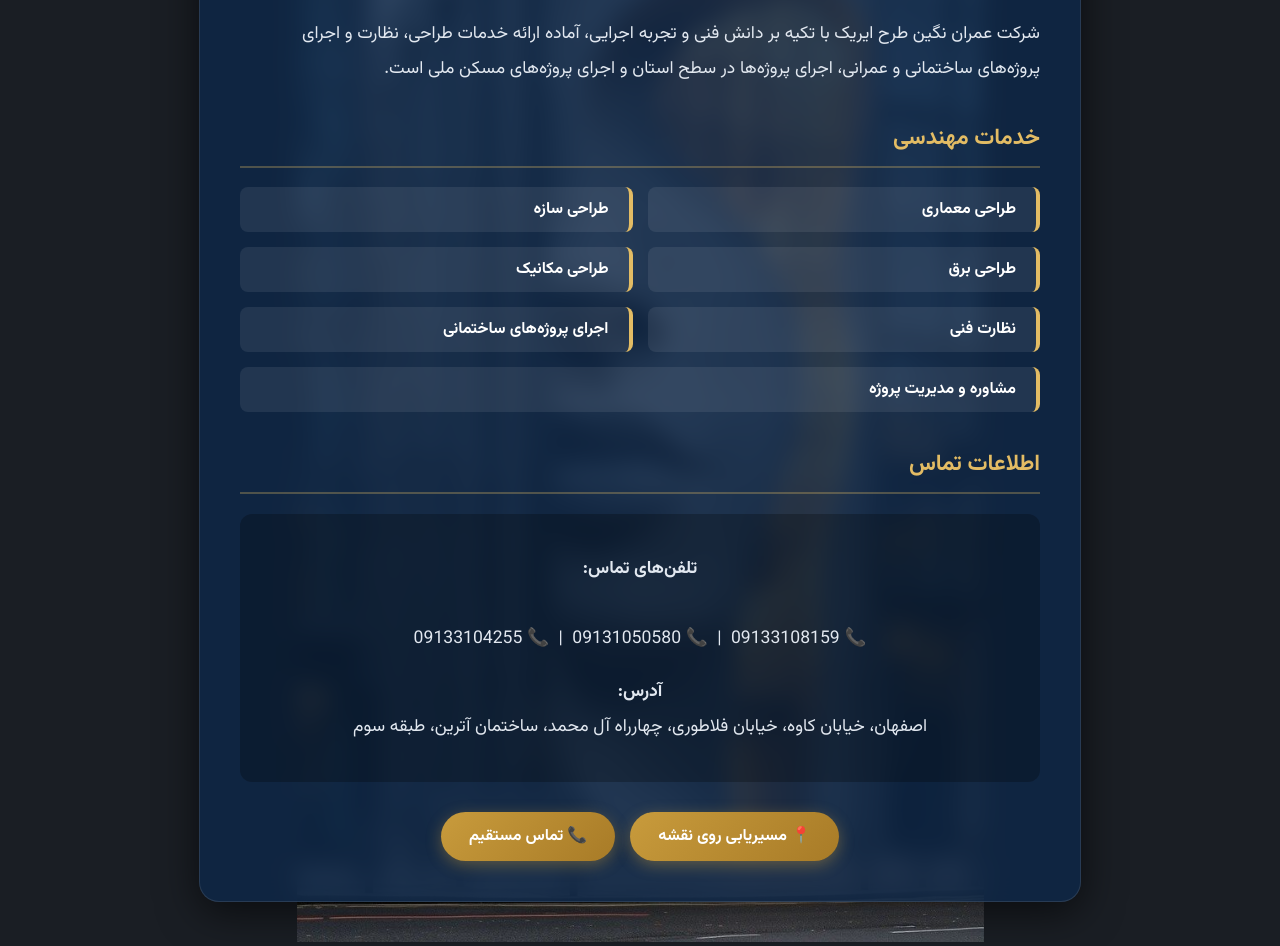
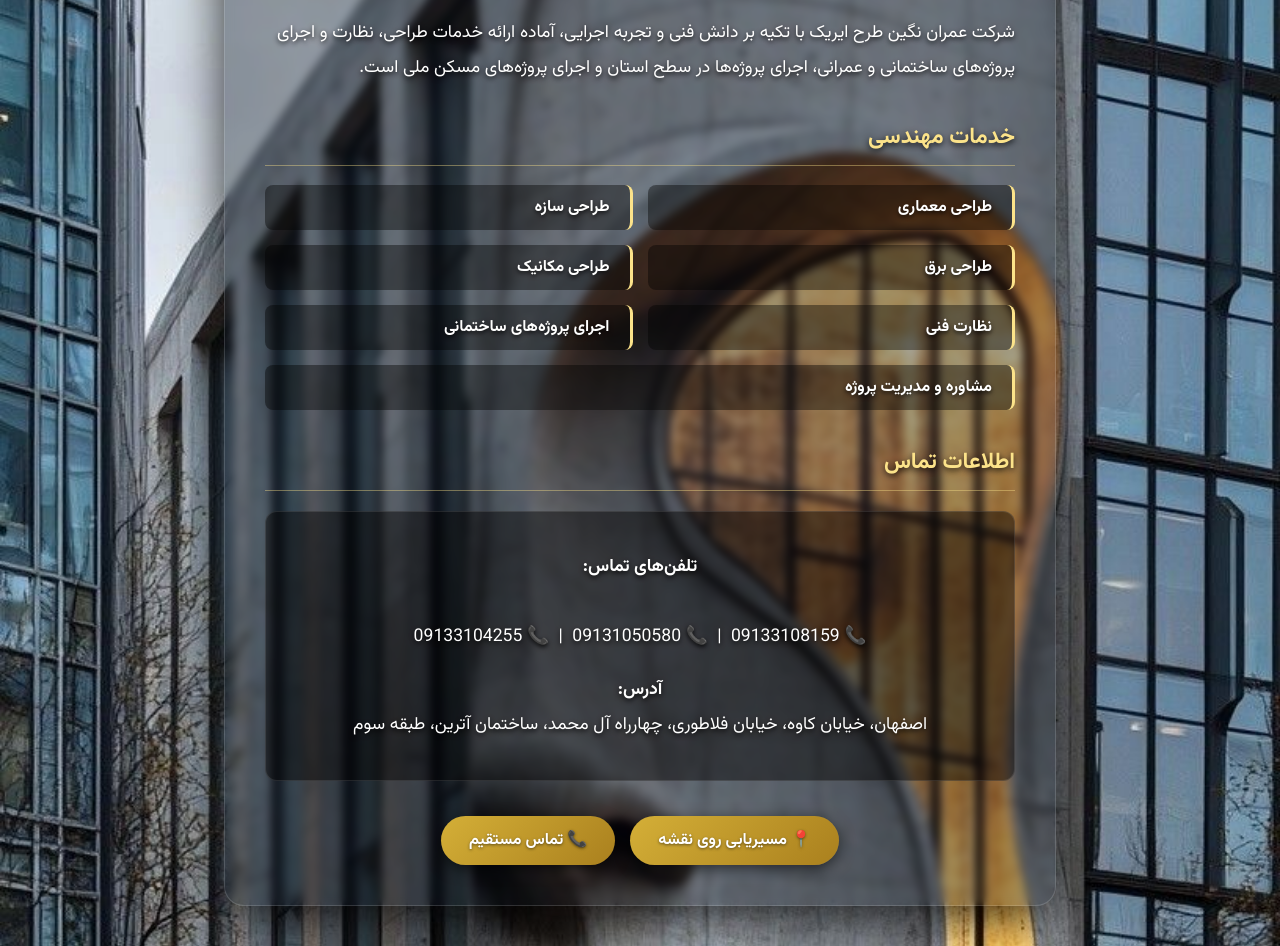
Before and after one commit to arshamek/omran, a plain HTML site: page index.html in a window 1280 px wide. Shown: the part 283-1229 px from the top of the page. Drawn offline with Linux system fonts and the light colour scheme.

Commit message:
Update index.html

```diff
--- a/index.html
+++ b/index.html
@@ -13,10 +13,10 @@
             padding: 0;
             color: #ffffff;
 
-            /* تنظیمات جدید پس‌زمینه برای نمایش کامل عکس */
-            background-color: #1a1e24;
+            /* تصویر به صورت تمام‌صفحه و پوستر-مانند */
+            background-color: #000;
             background-image: url('pinterest_1.jpg');
-            background-size: contain;
+            background-size: cover;
             background-position: center;
             background-attachment: fixed;
             background-repeat: no-repeat;
@@ -27,40 +27,42 @@
             min-height: 100vh;
         }
 
-        /* افکت شیشه‌ای (Glassmorphism) برای پنل اصلی */
+        /* پنل بسیار شفاف برای دیده شدن کامل عکس معماری */
         .container {
-            background: rgba(15, 39, 71, 0.85);
-            backdrop-filter: blur(12px);
-            -webkit-backdrop-filter: blur(12px);
-            max-width: 800px;
+            background: rgba(0, 10, 20, 0.35); /* شفافیت بسیار بالا */
+            backdrop-filter: blur(4px); /* تاری بسیار کم برای نمایان شدن عکس */
+            -webkit-backdrop-filter: blur(4px);
+            max-width: 750px;
             margin: 40px 20px;
             padding: 40px;
             border-radius: 20px;
-            box-shadow: 0 10px 40px rgba(0, 0, 0, 0.6);
-            border: 1px solid rgba(255, 255, 255, 0.1);
+            box-shadow: 0 10px 50px rgba(0, 0, 0, 0.8);
+            border: 1px solid rgba(255, 255, 255, 0.15);
         }
 
         h1 {
-            color: #e3bc64;
+            color: #fce38a;
             text-align: center;
             font-size: 2.2rem;
             margin-top: 0;
             font-weight: 900;
-            text-shadow: 0 2px 4px rgba(0,0,0,0.5);
+            text-shadow: 0 3px 8px rgba(0,0,0,0.9); /* سایه قوی برای خوانایی */
         }
 
         h2 {
-            color: #e3bc64;
-            border-bottom: 2px solid rgba(227, 188, 100, 0.3);
+            color: #fce38a;
+            border-bottom: 1px solid rgba(252, 227, 138, 0.4);
             padding-bottom: 10px;
             margin-top: 35px;
             font-size: 1.4rem;
+            text-shadow: 0 2px 6px rgba(0,0,0,0.9);
         }
 
         p {
             line-height: 2;
             font-size: 1.1rem;
-            color: #e2e8f0;
+            color: #ffffff;
+            text-shadow: 0 2px 5px rgba(0,0,0,0.9); /* خوانایی متن روی عکس */
         }
 
         ul {
@@ -71,53 +73,58 @@
             gap: 15px;
         }
 
-        /* استایل لیست خدمات */
+        /* استایل لیست خدمات بسیار شفاف */
         ul li {
-            background: rgba(255, 255, 255, 0.08);
+            background: rgba(0, 0, 0, 0.4);
             padding: 10px 20px;
             border-radius: 8px;
-            border-right: 4px solid #e3bc64;
+            border-right: 3px solid #fce38a;
             flex: 1 1 calc(45% - 20px);
             font-weight: 700;
+            text-shadow: 0 2px 4px rgba(0,0,0,0.8);
         }
 
         .contact-box {
-            background: rgba(0, 0, 0, 0.25);
+            background: rgba(0, 0, 0, 0.45);
             padding: 20px;
             border-radius: 12px;
             text-align: center;
             margin-top: 20px;
+            border: 1px solid rgba(255,255,255,0.1);
         }
 
         .btn-group {
             display: flex;
             justify-content: center;
             gap: 15px;
-            margin-top: 30px;
+            margin-top: 35px;
             flex-wrap: wrap;
         }
 
         .btn {
             display: inline-block;
             padding: 12px 28px;
-            background: linear-gradient(135deg, #c89b3c, #a87b27);
+            background: linear-gradient(135deg, #d4af37, #aa801e);
             color: #fff;
             text-decoration: none;
             border-radius: 50px;
             font-weight: bold;
-            box-shadow: 0 4px 15px rgba(200, 155, 60, 0.4);
+            box-shadow: 0 4px 15px rgba(0, 0, 0, 0.6);
             transition: all 0.3s ease;
+            text-shadow: 0 1px 3px rgba(0,0,0,0.5);
         }
 
         .btn:hover {
             transform: translateY(-3px);
-            box-shadow: 0 6px 20px rgba(200, 155, 60, 0.6);
-            background: linear-gradient(135deg, #e3bc64, #c89b3c);
+            box-shadow: 0 6px 20px rgba(0, 0, 0, 0.8);
+            background: linear-gradient(135deg, #fce38a, #d4af37);
+            color: #000;
+            text-shadow: none;
         }
 
         @media (max-width: 600px) {
             ul li { flex: 1 1 100%; }
-            .container { padding: 25px; margin: 20px; }
+            .container { padding: 25px; margin: 20px; background: rgba(0, 10, 20, 0.45); }
         }
     </style>
 </head>
@@ -125,7 +132,7 @@
 
     <div class="container">
         <h1>شرکت عمران نگین طرح ایریک</h1>
-        <p style="text-align: center; font-size: 1.2rem; font-weight: bold; margin-bottom: 30px;">طراحی، نظارت و اجرای پروژه‌های عمرانی با متراژ بالا</p>
+        <p style="text-align: center; font-size: 1.2rem; font-weight: bold; margin-bottom: 30px; color: #fce38a;">طراحی، نظارت و اجرای پروژه‌های عمرانی با متراژ بالا</p>
 
         <section>
             <h2>درباره ما</h2>
```
